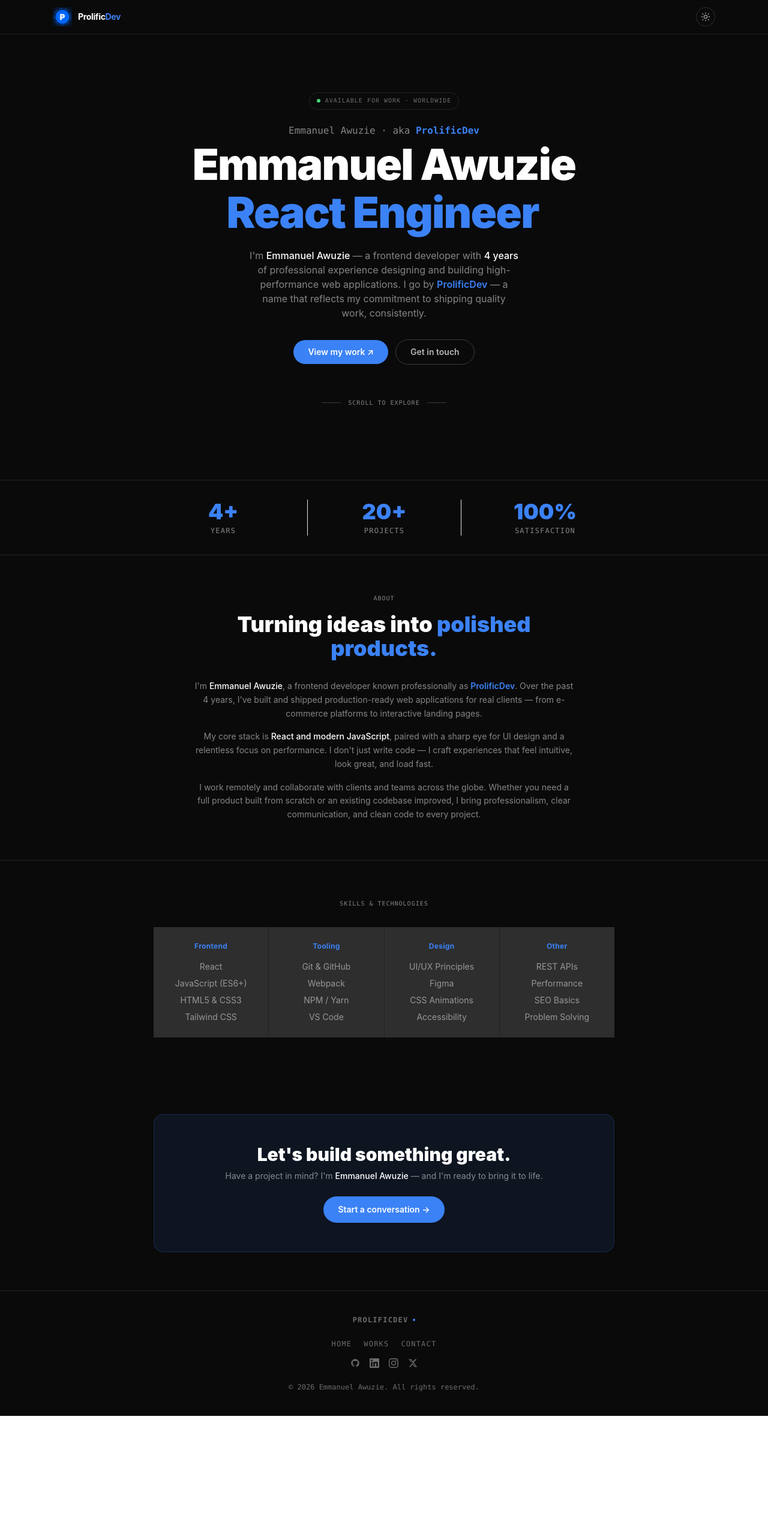
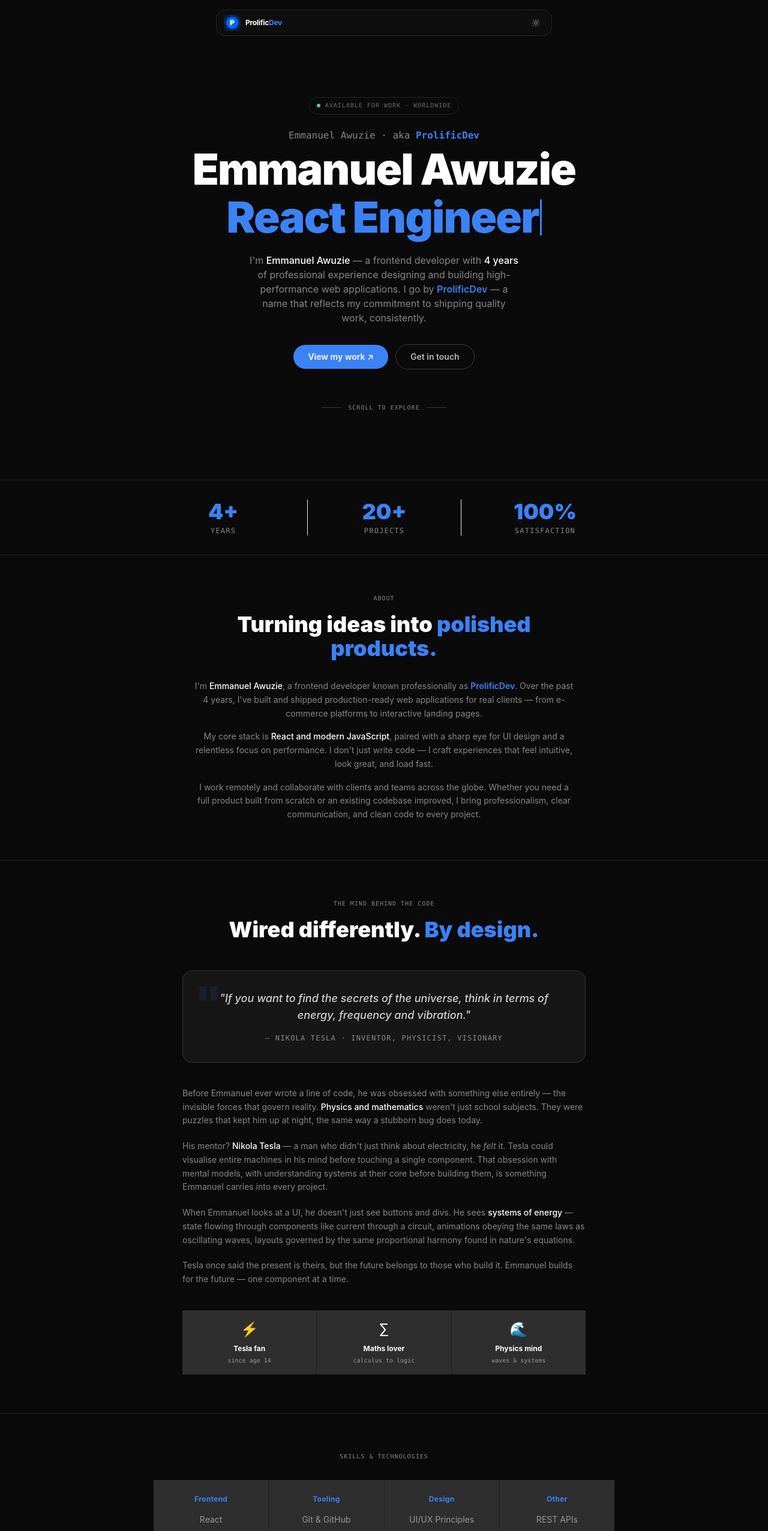
Before and after one commit to ProlificDev/prolific-dev-portfolio, a React (Create React App) app: page / in a window 1280 px wide. Shown: the top 2553 px of the page at 60% size. Before the commit the page ends 2361 px from the top, so only its background shows below. Built offline with nearby package versions, Linux system fonts and the light colour scheme.

Commit message:
feat: floating pill navbar, Tesla/physics story section, page padding fixes

```diff
--- a/src/components/Navbar.js
+++ b/src/components/Navbar.js
@@ -7,9 +7,8 @@ const Navbar = ({ isDarkMode, toggleTheme }) => {
   const [mounted, setMounted]       = useState(false);
   const location = useLocation();
 
-  // Entry animation on mount
   useEffect(() => {
-    const t = setTimeout(() => setMounted(true), 50);
+    const t = setTimeout(() => setMounted(true), 80);
     return () => clearTimeout(t);
   }, []);
 
@@ -19,11 +18,8 @@ const Navbar = ({ isDarkMode, toggleTheme }) => {
     return () => window.removeEventListener('scroll', onScroll);
   }, []);
 
-  useEffect(() => {
-    setMobileOpen(false);
-  }, [location]);
+  useEffect(() => { setMobileOpen(false); }, [location]);
 
-  // Lock body scroll when mobile menu is open
   useEffect(() => {
     document.body.style.overflow = mobileOpen ? 'hidden' : '';
     return () => { document.body.style.overflow = ''; };
@@ -35,36 +31,46 @@ const Navbar = ({ isDarkMode, toggleTheme }) => {
     { to: '/contact', label: 'Contact' },
   ];
 
-  const base = isDarkMode
-    ? 'bg-[#0a0a0a]/90 border-white/10 text-white'
-    : 'bg-white/90 border-black/10 text-black';
-
   return (
+    <>
+      {/* ── Floating pill navbar ── */}
+      <div
+        className="fixed top-4 left-0 right-0 z-50 flex justify-center px-4"
+        style={{
+          transform: mounted ? 'translateY(0)' : 'translateY(-24px)',
+          opacity: mounted ? 1 : 0,
+          transition: 'transform 0.6s cubic-bezier(0.16,1,0.3,1), opacity 0.5s ease',
+        }}
+      >
         <header
-      className={`fixed top-0 left-0 right-0 z-50 border-b backdrop-blur-md transition-all duration-500
-        ${base}
-        ${scrolled ? 'shadow-[0_4px_30px_rgba(0,102,255,0.08)]' : ''}
-        ${mounted ? 'translate-y-0 opacity-100' : '-translate-y-full opacity-0'}
+          className={`
+            flex items-center justify-between gap-4
+            h-11 px-3 rounded-2xl border
+            backdrop-blur-xl transition-all duration-300
+            ${isDarkMode
+              ? 'bg-[#0f0f0f]/80 border-white/10 text-white'
+              : 'bg-white/80 border-black/10 text-black'}
+            ${scrolled
+              ? isDarkMode
+                ? 'shadow-[0_8px_32px_rgba(0,0,0,0.6)] border-white/15'
+                : 'shadow-[0_8px_32px_rgba(0,0,0,0.12)] border-black/15'
+              : ''}
           `}
-      style={{ transition: 'transform 0.5s cubic-bezier(0.16,1,0.3,1), opacity 0.5s ease, box-shadow 0.3s ease, background 0.3s ease' }}
+          style={{ minWidth: 0, width: '100%', maxWidth: '560px' }}
         >
-      <div className="max-w-6xl mx-auto px-6 h-14 flex items-center justify-between">
-
-        {/* ── Logo ── */}
-        <Link to="/" className="flex items-center gap-2.5 group">
-          <div className="relative w-8 h-8 shrink-0 overflow-hidden logo-shimmer">
-            {/* Outer rotating ring */}
+          {/* Logo */}
+          <Link to="/" className="flex items-center gap-2 group shrink-0">
+            <div className="relative w-7 h-7 shrink-0 overflow-hidden logo-shimmer">
               <svg
-              className="absolute inset-0 w-8 h-8 transition-transform duration-700 group-hover:rotate-180"
-              viewBox="0 0 32 32" fill="none" xmlns="http://www.w3.org/2000/svg"
+                className="absolute inset-0 w-7 h-7 transition-transform duration-700 group-hover:rotate-180"
+                viewBox="0 0 32 32" fill="none"
               >
                 <circle cx="16" cy="16" r="14" stroke="#0066ff" strokeWidth="1.5"
                   strokeDasharray="6 4" strokeLinecap="round" opacity="0.4" />
               </svg>
-            {/* Inner pulsing circle */}
               <svg
-              className="absolute inset-0 w-8 h-8"
-              viewBox="0 0 32 32" fill="none" xmlns="http://www.w3.org/2000/svg"
+                className="absolute inset-0 w-7 h-7"
+                viewBox="0 0 32 32" fill="none"
                 style={{ filter: 'drop-shadow(0 0 4px rgba(0,102,255,0.5))', animation: 'logoPulse 2.5s ease-in-out infinite' }}
               >
                 <circle cx="16" cy="16" r="11" fill="#0066ff" />
@@ -72,149 +78,147 @@ const Navbar = ({ isDarkMode, toggleTheme }) => {
                   fontSize="13" fontWeight="900" fontFamily="Inter, Arial Black, sans-serif">P</text>
               </svg>
             </div>
-          <span className={`text-sm font-bold tracking-tight transition-opacity duration-200 group-hover:opacity-80 ${isDarkMode ? 'text-white' : 'text-black'}`}>
+            <span className={`text-xs font-bold tracking-tight hidden sm:block ${isDarkMode ? 'text-white' : 'text-black'}`}>
               Prolific<span className="text-blue-500">Dev</span>
             </span>
           </Link>
 
-        {/* ── Desktop nav ── */}
-        <div className="hidden md:flex items-center gap-6">
-          <nav className="flex items-center gap-8">
+          {/* Desktop links — centered */}
+          <nav className="hidden md:flex items-center gap-1">
             {navLinks.map(({ to, label }, i) => {
               const isActive = location.pathname === to;
               return (
                 <Link
                   key={to}
                   to={to}
-                  className="relative text-sm font-medium tracking-wide group"
+                  className={`
+                    relative px-3 py-1.5 rounded-xl text-xs font-medium tracking-wide
+                    transition-all duration-200
+                    ${isActive
+                      ? isDarkMode
+                        ? 'bg-white/10 text-white'
+                        : 'bg-black/8 text-black'
+                      : isDarkMode
+                        ? 'text-white/50 hover:text-white hover:bg-white/5'
+                        : 'text-black/50 hover:text-black hover:bg-black/5'}
+                  `}
                   style={{
-                    animationDelay: `${i * 80}ms`,
-                    animation: mounted ? `navLinkDrop 0.5s cubic-bezier(0.16,1,0.3,1) ${i * 80}ms both` : 'none',
+                    animation: mounted ? `navLinkDrop 0.5s cubic-bezier(0.16,1,0.3,1) ${i * 60 + 100}ms both` : 'none',
                   }}
                 >
-                  {/* Active blue dot */}
                   {isActive && (
-                    <span className="absolute -top-1 left-1/2 -translate-x-1/2 w-1 h-1 rounded-full bg-blue-500"
+                    <span className="absolute bottom-1 left-1/2 -translate-x-1/2 w-1 h-1 rounded-full bg-blue-500"
                       style={{ animation: 'dotPop 0.3s cubic-bezier(0.34,1.56,0.64,1) both' }} />
                   )}
-                  <span className={isActive ? 'nav-link-active font-semibold' : 'nav-link-muted'}>
                   {label}
-                  </span>
-                  {/* Hover underline */}
-                  {!isActive && (
-                    <span className="absolute -bottom-0.5 left-0 w-0 h-px bg-blue-500 transition-all duration-300 group-hover:w-full" />
-                  )}
                 </Link>
               );
             })}
           </nav>
 
+          {/* Right side — theme + hamburger */}
+          <div className="flex items-center gap-1.5 shrink-0">
             {/* Theme toggle */}
             <button
               onClick={toggleTheme}
               title="Toggle theme"
-            className={`w-8 h-8 rounded-full flex items-center justify-center transition-all duration-200 border hover:scale-110 active:scale-95 ${
-              isDarkMode
-                ? 'border-white/15 hover:border-blue-500/50 text-white/60 hover:text-white'
-                : 'border-black/15 hover:border-blue-500/50 text-black/60 hover:text-black'
-            }`}
+              className={`w-7 h-7 rounded-xl flex items-center justify-center transition-all duration-200 hover:scale-110 active:scale-95
+                ${isDarkMode
+                  ? 'text-white/50 hover:text-white hover:bg-white/10'
+                  : 'text-black/50 hover:text-black hover:bg-black/8'}`}
             >
-            <span className="transition-transform duration-500" style={{ display: 'inline-flex', transform: isDarkMode ? 'rotate(0deg)' : 'rotate(180deg)' }}>
               {isDarkMode ? (
-                <svg xmlns="http://www.w3.org/2000/svg" className="w-4 h-4" fill="none" viewBox="0 0 24 24" stroke="currentColor" strokeWidth={2}>
+                <svg xmlns="http://www.w3.org/2000/svg" className="w-3.5 h-3.5" fill="none" viewBox="0 0 24 24" stroke="currentColor" strokeWidth={2}>
                   <circle cx="12" cy="12" r="4" />
                   <path strokeLinecap="round" d="M12 2v2M12 20v2M4.22 4.22l1.42 1.42M18.36 18.36l1.42 1.42M2 12h2M20 12h2M4.22 19.78l1.42-1.42M18.36 5.64l1.42-1.42" />
                 </svg>
               ) : (
-                <svg xmlns="http://www.w3.org/2000/svg" className="w-4 h-4" fill="none" viewBox="0 0 24 24" stroke="currentColor" strokeWidth={2}>
-                  <path strokeLinecap="round" strokeLinejoin="round" d="M21 12.79A9 9 0 1111.21 3a7 7 0 009.79 9.79z" />
-                </svg>
-              )}
-            </span>
-          </button>
-        </div>
-
-        {/* ── Mobile right side ── */}
-        <div className="flex md:hidden items-center gap-2">
-          {/* Theme toggle mobile */}
-          <button
-            onClick={toggleTheme}
-            title="Toggle theme"
-            className={`w-8 h-8 rounded-full flex items-center justify-center transition-all border ${
-              isDarkMode
-                ? 'border-white/15 hover:border-white/40 text-white/60 hover:text-white'
-                : 'border-black/15 hover:border-black/40 text-black/60 hover:text-black'
-            }`}
-          >
-            {isDarkMode ? (
-              <svg xmlns="http://www.w3.org/2000/svg" className="w-4 h-4" fill="none" viewBox="0 0 24 24" stroke="currentColor" strokeWidth={2}>
-                <circle cx="12" cy="12" r="4" />
-                <path strokeLinecap="round" d="M12 2v2M12 20v2M4.22 4.22l1.42 1.42M18.36 18.36l1.42 1.42M2 12h2M20 12h2M4.22 19.78l1.42-1.42M18.36 5.64l1.42-1.42" />
-              </svg>
-            ) : (
-              <svg xmlns="http://www.w3.org/2000/svg" className="w-4 h-4" fill="none" viewBox="0 0 24 24" stroke="currentColor" strokeWidth={2}>
+                <svg xmlns="http://www.w3.org/2000/svg" className="w-3.5 h-3.5" fill="none" viewBox="0 0 24 24" stroke="currentColor" strokeWidth={2}>
                   <path strokeLinecap="round" strokeLinejoin="round" d="M21 12.79A9 9 0 1111.21 3a7 7 0 009.79 9.79z" />
                 </svg>
               )}
             </button>
 
-          {/* Animated three-dash hamburger → X */}
+            {/* Hamburger — mobile only */}
             <button
               onClick={() => setMobileOpen(!mobileOpen)}
               aria-label="Toggle menu"
-            className="w-8 h-8 flex flex-col items-center justify-center gap-[5px] group"
+              className={`md:hidden w-7 h-7 rounded-xl flex flex-col items-center justify-center gap-[4px]
+                transition-all duration-200
+                ${isDarkMode ? 'hover:bg-white/10' : 'hover:bg-black/8'}`}
             >
-            <span className={`block h-[2px] rounded-full transition-all duration-300 ease-in-out origin-center
+              <span className={`block h-[1.5px] rounded-full transition-all duration-300 origin-center
                 ${isDarkMode ? 'bg-white' : 'bg-black'}
-              ${mobileOpen ? 'w-5 rotate-45 translate-y-[7px]' : 'w-5'}`}
-            />
-            <span className={`block h-[2px] rounded-full transition-all duration-300 ease-in-out
+                ${mobileOpen ? 'w-4 rotate-45 translate-y-[5.5px]' : 'w-4'}`} />
+              <span className={`block h-[1.5px] rounded-full transition-all duration-300
                 ${isDarkMode ? 'bg-white' : 'bg-black'}
-              ${mobileOpen ? 'w-0 opacity-0' : 'w-4 group-hover:w-5'}`}
-            />
-            <span className={`block h-[2px] rounded-full transition-all duration-300 ease-in-out origin-center
+                ${mobileOpen ? 'w-0 opacity-0' : 'w-3'}`} />
+              <span className={`block h-[1.5px] rounded-full transition-all duration-300 origin-center
                 ${isDarkMode ? 'bg-white' : 'bg-black'}
-              ${mobileOpen ? 'w-5 -rotate-45 -translate-y-[7px]' : 'w-5'}`}
-            />
+                ${mobileOpen ? 'w-4 -rotate-45 -translate-y-[5.5px]' : 'w-4'}`} />
             </button>
           </div>
+        </header>
       </div>
 
-      {/* ── Mobile dropdown menu ── */}
+      {/* ── Mobile dropdown — floats below pill ── */}
       <div
-        className={`md:hidden border-t overflow-hidden transition-all duration-400 ease-in-out
-          ${isDarkMode ? 'border-white/10 bg-[#0a0a0a]' : 'border-black/10 bg-white'}
-          ${mobileOpen ? 'max-h-80 opacity-100' : 'max-h-0 opacity-0'}
+        className={`
+          fixed top-[72px] left-4 right-4 z-40 md:hidden
+          rounded-2xl border overflow-hidden
+          transition-all duration-400
+          ${isDarkMode ? 'bg-[#0f0f0f]/95 border-white/10' : 'bg-white/95 border-black/10'}
+          ${mobileOpen ? 'opacity-100 translate-y-0 pointer-events-auto' : 'opacity-0 -translate-y-3 pointer-events-none'}
         `}
-        style={{ transition: 'max-height 0.4s cubic-bezier(0.16,1,0.3,1), opacity 0.3s ease' }}
+        style={{
+          backdropFilter: 'blur(20px)',
+          transition: 'opacity 0.3s ease, transform 0.35s cubic-bezier(0.16,1,0.3,1)',
+          boxShadow: isDarkMode
+            ? '0 16px 48px rgba(0,0,0,0.6)'
+            : '0 16px 48px rgba(0,0,0,0.12)',
+        }}
       >
-        <div className="px-6 py-6 flex flex-col gap-1">
+        <div className="p-3 flex flex-col gap-1">
           {navLinks.map(({ to, label }, i) => {
             const isActive = location.pathname === to;
             return (
               <Link
                 key={to}
                 to={to}
-                className={`flex items-center gap-3 py-3 text-base font-medium tracking-wide border-b last:border-0 transition-all duration-200
-                  ${isDarkMode ? 'border-white/5' : 'border-black/5'}
-                  ${isActive ? 'nav-link-active' : 'nav-link-muted'}
+                className={`
+                  flex items-center gap-3 px-4 py-3 rounded-xl text-sm font-medium
+                  transition-all duration-200
+                  ${isActive
+                    ? isDarkMode ? 'bg-white/10 text-white' : 'bg-black/8 text-black'
+                    : isDarkMode ? 'text-white/50 hover:text-white hover:bg-white/5' : 'text-black/50 hover:text-black hover:bg-black/5'}
                 `}
                 style={{
-                  transform: mobileOpen ? 'translateX(0)' : 'translateX(-12px)',
+                  transform: mobileOpen ? 'translateX(0)' : 'translateX(-8px)',
                   opacity: mobileOpen ? 1 : 0,
-                  transition: `transform 0.35s cubic-bezier(0.16,1,0.3,1) ${i * 60}ms, opacity 0.35s ease ${i * 60}ms`,
+                  transition: `transform 0.35s cubic-bezier(0.16,1,0.3,1) ${i * 50}ms, opacity 0.3s ease ${i * 50}ms`,
                 }}
               >
-                {/* Active indicator */}
-                <span className={`w-1.5 h-1.5 rounded-full shrink-0 transition-all duration-200 ${isActive ? 'bg-blue-500' : isDarkMode ? 'bg-white/20' : 'bg-black/20'}`} />
+                <span className={`w-1.5 h-1.5 rounded-full shrink-0 ${isActive ? 'bg-blue-500' : isDarkMode ? 'bg-white/20' : 'bg-black/20'}`} />
                 {label}
-                {isActive && <span className={`ml-auto text-[10px] font-mono tracking-widest uppercase ${isDarkMode ? 'text-white/30' : 'text-black/30'}`}>current</span>}
+                {isActive && (
+                  <span className={`ml-auto text-[10px] font-mono tracking-widest uppercase ${isDarkMode ? 'text-white/30' : 'text-black/30'}`}>
+                    current
+                  </span>
+                )}
               </Link>
             );
           })}
         </div>
       </div>
-    </header>
+
+      {/* Backdrop — closes menu on outside tap */}
+      {mobileOpen && (
+        <div
+          className="fixed inset-0 z-30 md:hidden"
+          onClick={() => setMobileOpen(false)}
+        />
+      )}
+    </>
   );
 };
 
--- a/src/pages/Contact.js
+++ b/src/pages/Contact.js
@@ -41,7 +41,7 @@ const Contact = ({ isDarkMode }) => {
     <div className={`${bg} transition-colors duration-300`}>
 
       {/* ── HEADER ── */}
-      <section className="pt-28 pb-12 px-5 max-w-2xl mx-auto text-center">
+      <section className="pt-32 pb-12 px-5 max-w-2xl mx-auto text-center">
         <p className={`text-[10px] font-mono tracking-widest uppercase mb-4 ${muted}`}>Contact</p>
         <h1 className="text-3xl sm:text-4xl md:text-6xl font-black leading-tight tracking-tight">
           Let's build <span className="text-blue-500">something.</span>
--- a/src/pages/Home.js
+++ b/src/pages/Home.js
@@ -73,7 +73,7 @@ const Home = ({ isDarkMode }) => {
     <div className={`${bg} transition-colors duration-300`}>
 
       {/* ══ HERO ══ */}
-      <section className="relative min-h-screen flex flex-col items-center justify-center text-center px-5 pt-20 pb-12 overflow-hidden">
+      <section className="relative min-h-screen flex flex-col items-center justify-center text-center px-5 pt-24 pb-12 overflow-hidden">
 
         {/* Animated background orbs */}
         <div className="hero-bg">
@@ -190,6 +190,79 @@ const Home = ({ isDarkMode }) => {
         </div>
       </section>
 
+      {/* ══ TESLA / ORIGIN STORY ══ */}
+      <section className={`border-t ${border} py-16 px-5`}>
+        <div className="max-w-2xl mx-auto">
+
+          {/* Header */}
+          <div className="text-center mb-12">
+            <p className={`text-[10px] font-mono tracking-widest uppercase mb-4 ${muted}`}>The Mind Behind the Code</p>
+            <h2 className="text-2xl sm:text-3xl md:text-4xl font-black leading-tight">
+              Wired differently.{' '}
+              <span className="text-blue-500">By design.</span>
+            </h2>
+          </div>
+
+          {/* Tesla quote card */}
+          <div className={`rounded-2xl p-6 sm:p-8 mb-10 relative overflow-hidden ${
+            isDarkMode ? 'bg-white/5 border border-white/10' : 'bg-black/[0.03] border border-black/10'
+          }`}>
+            {/* Big decorative quote mark */}
+            <span className="absolute top-4 left-5 text-7xl font-black text-blue-500 opacity-10 leading-none select-none">"</span>
+            <blockquote className="relative z-10 text-center">
+              <p className={`text-base sm:text-lg font-medium leading-relaxed italic mb-4 ${isDarkMode ? 'text-white/80' : 'text-black/80'}`}>
+                "If you want to find the secrets of the universe, think in terms of energy, frequency and vibration."
+              </p>
+              <footer className={`text-xs font-mono tracking-widest uppercase ${muted}`}>
+                — Nikola Tesla · Inventor, Physicist, Visionary
+              </footer>
+            </blockquote>
+          </div>
+
+          {/* Story paragraphs */}
+          <div className={`space-y-5 text-sm leading-relaxed ${muted}`}>
+            <p>
+              Before Emmanuel ever wrote a line of code, he was obsessed with something else entirely —
+              the invisible forces that govern reality. <span className={strong}>Physics and mathematics</span> weren't
+              just school subjects. They were puzzles that kept him up at night, the same way a stubborn
+              bug does today.
+            </p>
+            <p>
+              His mentor? <span className={strong}>Nikola Tesla</span> — a man who didn't just think about electricity,
+              he <em>felt</em> it. Tesla could visualise entire machines in his mind before touching a single
+              component. That obsession with mental models, with understanding systems at their core before
+              building them, is something Emmanuel carries into every project.
+            </p>
+            <p>
+              When Emmanuel looks at a UI, he doesn't just see buttons and divs. He sees{' '}
+              <span className={strong}>systems of energy</span> — state flowing through components like current
+              through a circuit, animations obeying the same laws as oscillating waves, layouts governed
+              by the same proportional harmony found in nature's equations.
+            </p>
+            <p>
+              Tesla once said the present is theirs, but the future belongs to those who build it.
+              Emmanuel builds for the future — one component at a time.
+            </p>
+          </div>
+
+          {/* Fun facts row */}
+          <div className={`mt-10 grid grid-cols-3 gap-px ${isDarkMode ? 'bg-white/10' : 'bg-black/10'}`}>
+            {[
+              { icon: '⚡', label: 'Tesla fan', sub: 'since age 14' },
+              { icon: '∑', label: 'Maths lover', sub: 'calculus to logic' },
+              { icon: '🌊', label: 'Physics mind', sub: 'waves & systems' },
+            ].map(({ icon, label, sub }) => (
+              <div key={label} className={`${cardBg} p-4 text-center`}>
+                <div className="text-2xl mb-2">{icon}</div>
+                <p className={`text-xs font-bold mb-1 ${isDarkMode ? 'text-white' : 'text-black'}`}>{label}</p>
+                <p className={`text-[10px] font-mono ${muted}`}>{sub}</p>
+              </div>
+            ))}
+          </div>
+
+        </div>
+      </section>
+
       {/* ══ SKILLS ══ */}
       <section className={`border-t ${border} py-16 px-5`}>
         <div className="max-w-3xl mx-auto">
--- a/src/pages/Works.js
+++ b/src/pages/Works.js
@@ -94,7 +94,7 @@ const Works = ({ isDarkMode }) => {
     <div className={`${bg} transition-colors duration-300`}>
 
       {/* ── HEADER ── */}
-      <section className="pt-28 pb-12 px-5 max-w-2xl mx-auto text-center">
+      <section className="pt-32 pb-12 px-5 max-w-2xl mx-auto text-center">
         <p className={`text-[10px] font-mono tracking-widest uppercase mb-4 ${muted}`}>Selected Works</p>
         <h1 className="text-3xl sm:text-4xl md:text-6xl font-black leading-tight tracking-tight">
           Things I've <span className="text-blue-500">built.</span>
```
Lines whose indentation alone changed are shown as unchanged.
